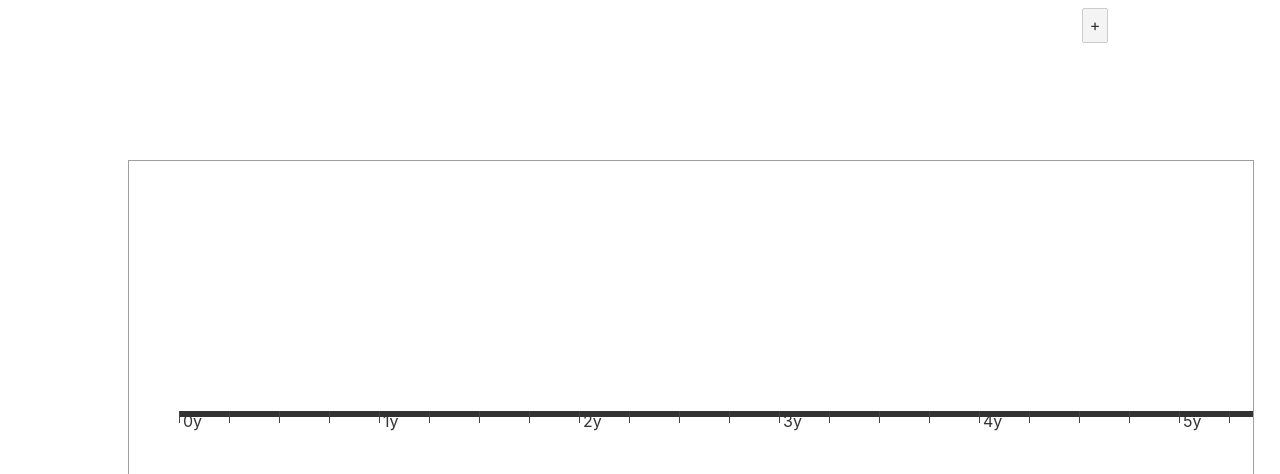
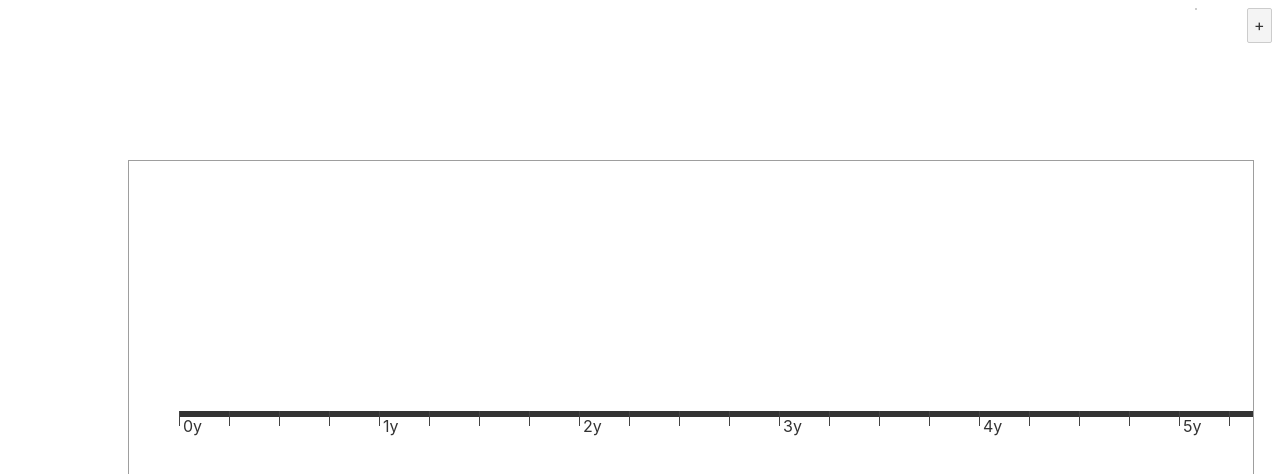
Before and after one commit to asoback/timelines, a Svelte app: page / in a window 1280 px wide. Shown: the top 474 px of the page. Built offline with nearby package versions, Linux system fonts and the light colour scheme.

Commit message:
improve styling

```diff
--- a/src/AddItem.svelte
+++ b/src/AddItem.svelte
@@ -74,11 +74,52 @@
 	}
 
 	.container {
-		display:grid;
-		width: 15%;
+		display: flexbox;
+		position: relative;
+		float: right;
+
+		/*
+		display: grid;
+		 width: 15%;
 		grid-template-columns:5em;
 		grid-template-rows: 5em;
-		grid-gap: 0.5em
+		grid-gap: 0.5em */
+	}
+
+	.main_menu {
+		display: flexbox;
+		position: relative;
+		float: left;
+		margin-right: 50px;
+		border: 1px solid #CCCCCC;
+		background-color: aliceblue;
+	}
+
+	.main_menu>button {
+		margin:3px;
+	}
+
+	.main_menu>input {
+		margin:3px;
+	}
+
+	.interest_menu {
+		border: 1px solid #CCCCCC;
+		background-color: aliceblue;
+	}
+
+	.interest_menu>button {
+		margin:3px;
+	}
+	.interest_menu>input {
+		margin:3px;
+	}
+
+	label {
+		display:inline;
+		position: relative;
+		margin-right: 10px;
+		margin-right: 2px;
 	}
 </style>
 
@@ -95,8 +136,27 @@
 	{/if}
 	</div>
 
-	<div class="container">
+	<div class="main_menu">
 		{#if expanded}
+			{#if !time_menu_expanded && !interest_menu_expanded}
+			<input transition:fly="{{ y: -100, duration: 700 }}" on:keydown='{createNewEvent}' bind:value={event_label} placeholder="New Event Label" >
+			<!-- <button transition:fly="{{ y: -150, duration: 700 }}">
+				Add label
+			</button> -->
+			<button transition:fly="{{ y: -200, duration: 700 }}" on:click={toggle_interest_menu}>
+				Add interest calc
+			</button>
+			{/if}
+			{#if interest_menu_expanded}
+				<div class="interest_menu" transition:fly="{{ y: -100, duration: 700, delay: 600 }}">
+					<label>Label</label><input bind:value={interest_label} type=text>
+					<label>start date</label><input bind:value={interest_start_date} type=number>
+					<label>start amount</label><input bind:value={interest_start_amount} type=number>
+					<label>rate of growth</label><input bind:value={interest_rate} type=number>
+					<label>yearly addition</label><input bind:value={interest_yearly_addition} type=number>
+					<button on:click={createNewInterest}><label>Submit</button>
+				</div>
+			{/if}
 			{#if !interest_menu_expanded}
 			<button on:click={toggle_time_menu} transition:fly="{{ y: -50, duration: 700 }}">
 				Edit timescale
@@ -115,25 +175,6 @@
 				<input type=number min=3 max=20 bind:value={time_len}>Duration
 			</div>
 			{/if}
-			{#if !time_menu_expanded && !interest_menu_expanded}
-			<input transition:fly="{{ y: -100, duration: 700 }}" on:keydown='{createNewEvent}' bind:value={event_label} placeholder="New Event Label" >
-			<!-- <button transition:fly="{{ y: -150, duration: 700 }}">
-				Add label
-			</button> -->
-			<button transition:fly="{{ y: -200, duration: 700 }}" on:click={toggle_interest_menu}>
-				Add interest calc
-			</button>
-			{/if}
-			{#if interest_menu_expanded}
-				<div transition:fly="{{ y: -100, duration: 700, delay: 600 }}">
-					<input bind:value={interest_label} type=text>Label
-					<input bind:value={interest_start_date} type=number>start date
-					<input bind:value={interest_start_amount} type=number>start amount
-					<input bind:value={interest_rate} type=number>rate of growth
-					<input bind:value={interest_yearly_addition} type=number>yearly addition
-					<button on:click={createNewInterest}>Submit</button>
-				</div>
-			{/if}
 		{/if}
 	</div>
 </div>
--- a/src/Timeline.svelte
+++ b/src/Timeline.svelte
@@ -168,7 +168,7 @@
     .timestamp {
         display: inline-block;
         position: absolute;
-        top: 5px;
+        padding-top: 5px;
         width: 100%;
         padding-left: 4px;
     }
```
